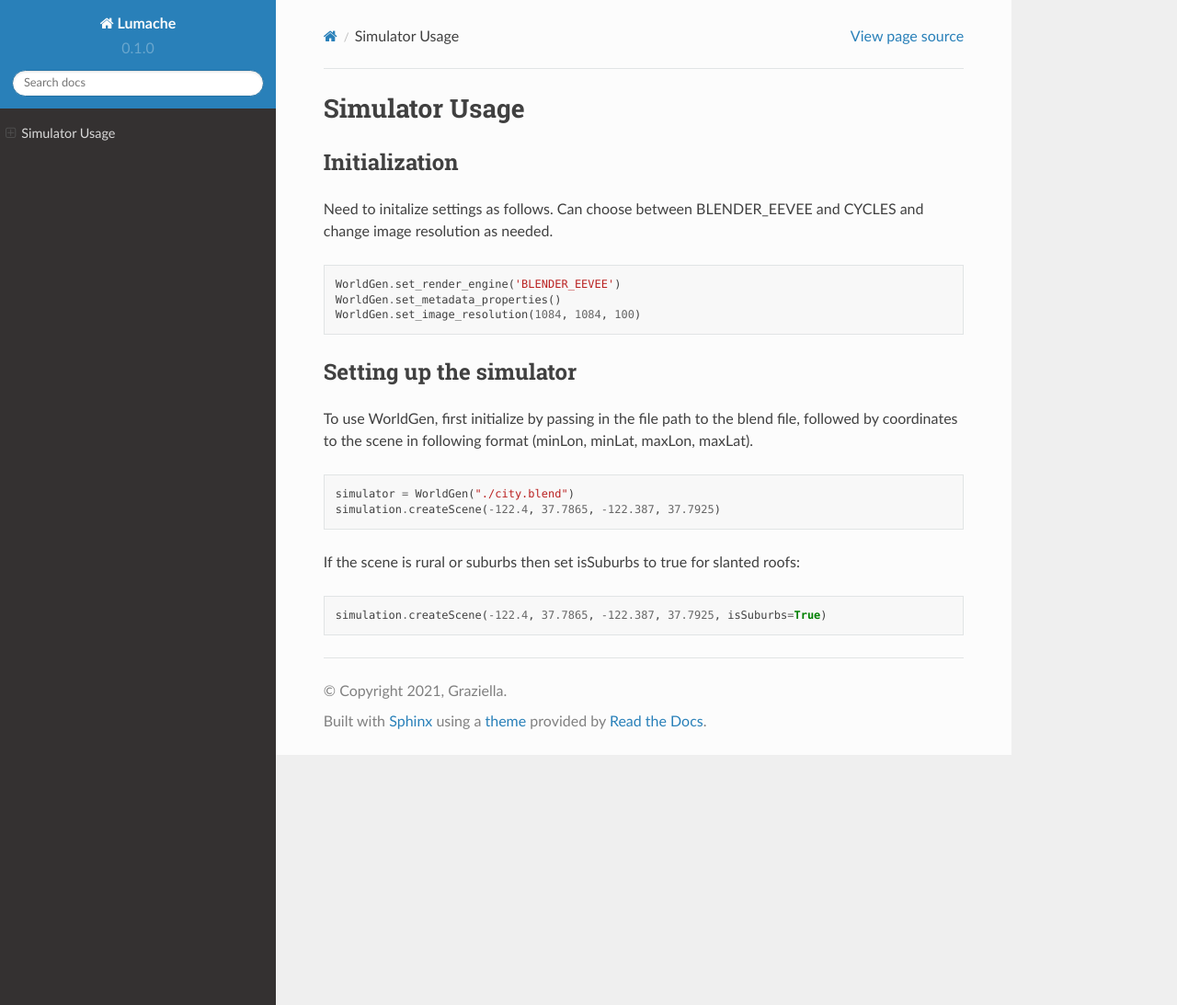
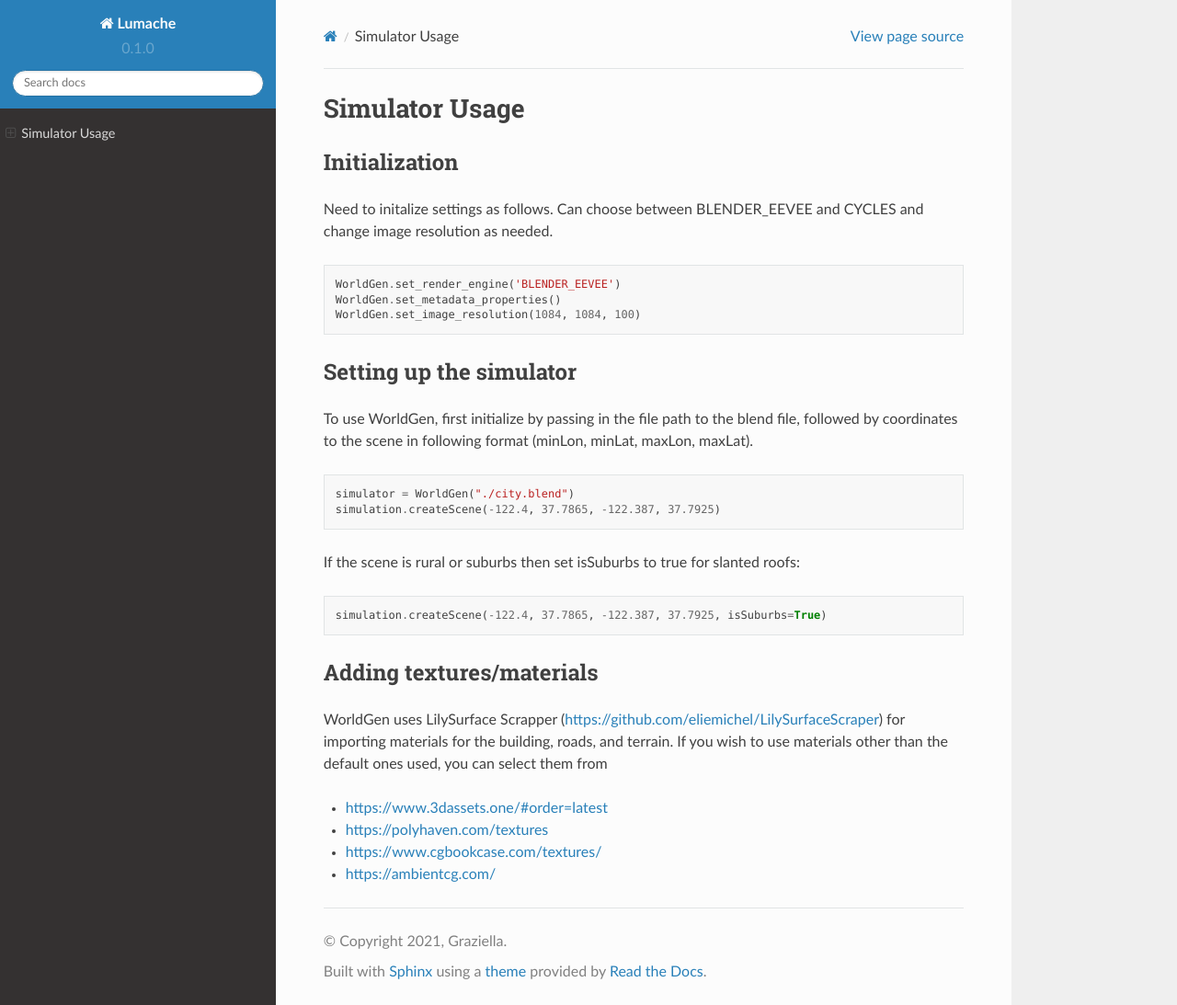
Before and after one commit to riya-kumari/worldgen-docs, a Sphinx documentation site: the page built from docs/source/simulator.rst, in a window 1280 px wide and 1093 px high. Shown: the whole window at 92% size. Built offline with Sphinx 7.4.7 and the Read the Docs theme 2.0.0, drawn with Linux system fonts in a browser that asks for light colours; pages that are not in the unit, such as notebooks, are missing from menus.

Commit message:
Update simulator.rst

```diff
--- a/docs/source/simulator.rst
+++ b/docs/source/simulator.rst
@@ -27,3 +27,13 @@ If the scene is rural or suburbs then set isSuburbs to true for slanted roofs:
 .. code-block:: python
 
    simulation.createScene(-122.4, 37.7865, -122.387, 37.7925, isSuburbs=True)
+
+Adding textures/materials
+------------
+
+WorldGen uses LilySurface Scrapper (https://github.com/eliemichel/LilySurfaceScraper) for importing materials for the building, roads, and terrain. If you wish to use materials other than the default ones used, you can select them from
+
+- https://www.3dassets.one/#order=latest
+- https://polyhaven.com/textures
+- https://www.cgbookcase.com/textures/
+- https://ambientcg.com/
```
